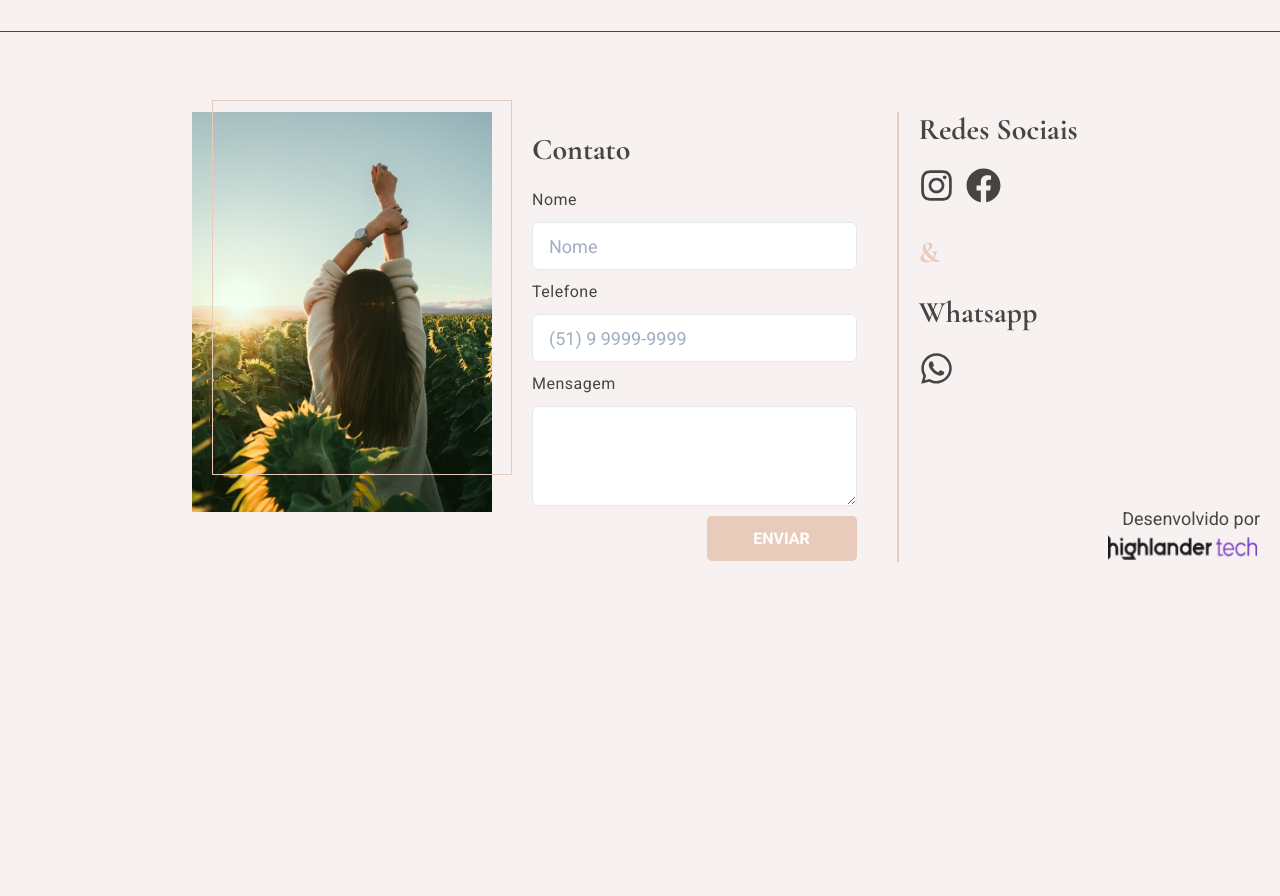
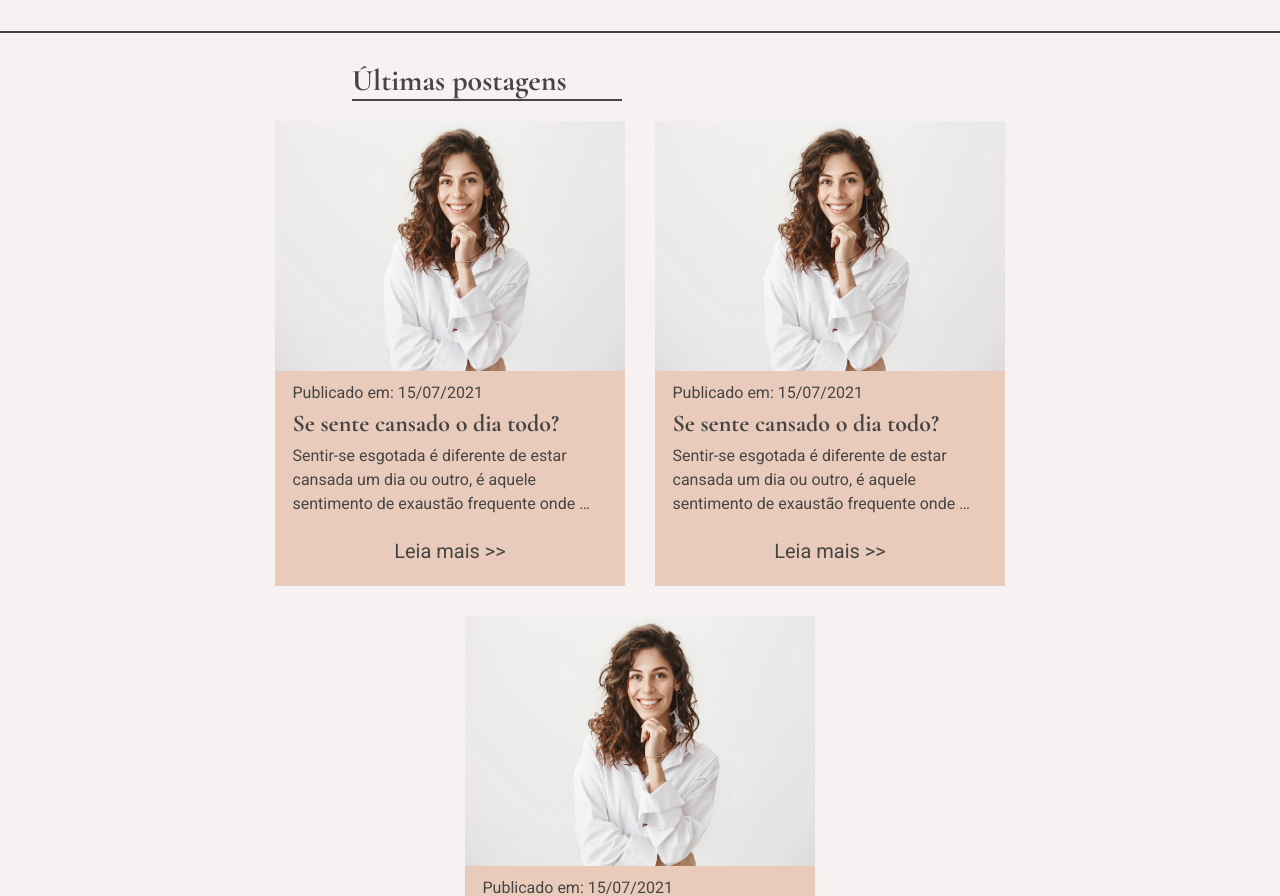
Before and after one commit to Highlander-Tech/Portfolio-Blog-Psicologa, a Next.js app: page / in a window 1280 px wide. Shown: the part 1904-2800 px from the top of the page. Before the commit the page ends 2506 px from the top, so only its background shows below. Built offline with nearby package versions, Linux system fonts and the light colour scheme.

Commit message:
feat: :sparkles: Finalização Home Page

```diff
--- a/src/components/Card.tsx
+++ /dev/null
@@ -1,75 +0,0 @@
-import { Box, Flex, Heading, Image, Link, Text } from '@chakra-ui/react'
-
-interface PropsCard {
-  title: string
-  content: string
-  banner: string
-  updateAt: string
-  id: string
-}
-
-export default function Card({ title, content, banner, updateAt, id }: PropsCard) {
-  return (
-    <Flex key={id} w="800px" h="250px" borderRadius="10px" border="1px solid #E9CBBB" pr="20px" mb="15px">
-      <Image w="350px" h="248px" src={banner} mr="15px" alt={title} />
-      <Box>
-        <Heading
-          as="h2"
-          color="#474544"
-          fontFamily="Roboto"
-          fontSize="24px"
-          fontWeight="bold"
-          lineHeight="28px"
-          mt="15px"
-        >
-          {title}
-        </Heading>
-        <Text
-          fontFamily="Roboto"
-          fontSize="18px"
-          fontWeight="normal"
-          lineHeight="21px"
-          fontStyle="normal"
-          color="black"
-          my="10px"
-        >
-          Postado em: {updateAt}
-        </Text>
-        <Text
-          noOfLines={6}
-          fontFamily="Roboto"
-          fontStyle="normal"
-          fontSize="14px"
-          fontWeight="normal"
-          lineHeight="16px"
-          color="#474544"
-          whiteSpace="pre-wrap"
-          minH="110px"
-        >
-          {content}
-        </Text>
-        <Flex justifyContent="flex-end" w="420px" h="150px">
-          <Link
-            href={`/blog/${id}`}
-            float="right"
-            mt="15px"
-            w="90px"
-            h="30px"
-            bgColor="#E9CBBB"
-            borderRadius="5px"
-            color="#F8F1F1"
-            fontFamily="Roboto"
-            fontStyle="normal"
-            fontWeight="normal"
-            fontSize="14px"
-            lineHeight="16px"
-            textAlign="center"
-            py="8px"
-          >
-            {'Leia mais >>'}
-          </Link>
-        </Flex>
-      </Box>
-    </Flex>
-  )
-}
--- a/src/components/Footer/Footer.tsx
+++ b/src/components/Footer/Footer.tsx
@@ -1,7 +1,5 @@
 import { Box, Flex, useBreakpointValue } from '@chakra-ui/react'
 import dynamic from 'next/dynamic'
-
-import { theme } from '../../styles'
 
 import { Form, PhotoProps, SocialMedia } from './'
 
@@ -15,8 +13,6 @@ const contato = {
   email: 'giovani.franz@gmail.com',
 }
 
-const brown = theme.colors.brown[700]
-
 export function Footer() {
   const isWideVersion = useBreakpointValue({
     lg: false,
@@ -24,7 +20,7 @@ export function Footer() {
   })
 
   return (
-    <Box as="footer" w="100%" borderTop={`1px solid ${brown}`} position="relative" py="40px">
+    <Box as="footer" w="100%" position="relative" py="40px">
       <Flex w={['95%', '70%']} mx="auto" pt="10" flexDir={['column-reverse', 'row']}>
         {isWideVersion && <Photo src="/footerImage.png" />}
         <Form />
--- /dev/null
+++ b/src/components/Home/Card.tsx
@@ -0,0 +1,31 @@
+import { Flex, Heading, Image, Link, Text, VStack } from '@chakra-ui/react'
+
+interface PropsCard {
+  title: string
+  content: string
+  banner: string
+  updateAt: string
+  id: string
+}
+
+export function Card({ title, content, banner, updateAt, id }: PropsCard) {
+  return (
+    <Flex w="350px" bgColor="beige.200" direction="column">
+      <Image h="250px" src={banner} alt={title} />
+      <VStack spacing={'5px'} alignItems="left" w="90%" mx="auto" mt="10px">
+        <Text fontSize="md" color="brown.700">
+          Publicado em: {updateAt}
+        </Text>
+        <Heading as="h3" color="brown.700" fontSize="2xl">
+          {title}
+        </Heading>
+        <Text noOfLines={3} fontSize="md" whiteSpace="pre-wrap" minH="50px">
+          {content}
+        </Text>
+      </VStack>
+      <Link href={`/blog/${id}`} fontSize="xl" mx="auto" my="20px">
+        {'Leia mais >>'}
+      </Link>
+    </Flex>
+  )
+}
--- a/src/components/AgendeButton.tsx
+++ b/src/components/Home/NavButton.tsx
@@ -1,12 +1,27 @@
+import type { ReactNode } from 'react'
 import { Box, Button, ButtonProps } from '@chakra-ui/react'
+import { useRouter } from 'next/router'
 
 interface Props extends ButtonProps {
   border: string
+  href?: string
+  children: ReactNode
 }
 
-function AgendeButton({ border, ...rest }: Props) {
+function NavButton({ border, href, children, ...rest }: Props) {
+  const router = useRouter()
+
+  function handleClick() {
+    if (href) {
+      router.push(href)
+    } else {
+      window.scrollTo({ top: 99999, behavior: 'smooth' })
+    }
+  }
+
   return (
     <Button
+      as="div"
       w="185px"
       h="185px"
       borderRadius="50%"
@@ -20,6 +35,8 @@ function AgendeButton({ border, ...rest }: Props) {
       {...rest}
     >
       <Box
+        as="a"
+        href={href}
         h="185px"
         w="185px"
         position="absolute"
@@ -28,12 +45,12 @@ function AgendeButton({ border, ...rest }: Props) {
         ml="15px"
         mt="15px"
         filter="drop-shadow(0px 4px 4px rgba(0, 0, 0, 0.25))"
-        onClick={() => window.scrollTo({ top: 99999, behavior: 'smooth' })}
+        onClick={handleClick}
       />
-      Agende
+      {children}
     </Button>
   )
 }
 
-export { AgendeButton }
-export type { Props as AgendeButtonProps }
+export { NavButton }
+export type { Props as NavButtonProps }
--- a/src/components/Home/index.ts
+++ b/src/components/Home/index.ts
@@ -1,3 +1,5 @@
 export * from './Photo'
 export * from './Title'
 export * from './Help'
+export * from './Card'
+export * from './NavButton'
--- a/src/components/index.ts
+++ b/src/components/index.ts
@@ -1,6 +1,4 @@
-export * from './Card'
 export * from './Footer'
 export * from './Header'
 export * from './Sobre'
 export * from './Button'
-export * from './AgendeButton'
--- a/src/containers/Home/Description.tsx
+++ b/src/containers/Home/Description.tsx
@@ -1,11 +1,11 @@
 import { Box, Text, useBreakpointValue } from '@chakra-ui/react'
 import dynamic from 'next/dynamic'
 
-import type { AgendeButtonProps } from '../../components'
+import type { NavButtonProps } from '../../components/Home'
 import { theme } from '../../styles'
 
-const AgendeButton = dynamic<AgendeButtonProps>(() =>
-  import('../../components/AgendeButton').then((module) => module.AgendeButton),
+const NavButton = dynamic<NavButtonProps>(() =>
+  import('../../components/Home/NavButton').then((module) => module.NavButton),
 )
 const beige = theme.colors.beige[100]
 
@@ -28,7 +28,11 @@ export function Description() {
         <br /> Atuo também com família e conflitos gerados desta, ajudando as famílias em um processo de
         conhecimento e restauração de laços ou de harmonia para os seus integrantes.
       </Text>
-      {isWideVersion && <AgendeButton border={`1px solid ${beige}`} ml="60%" mt="50px" />}
+      {isWideVersion && (
+        <NavButton border={`1px solid ${beige}`} ml="60%" mt="50px">
+          Agende
+        </NavButton>
+      )}
     </Box>
   )
 }
--- /dev/null
+++ b/src/containers/Home/Posts.tsx
@@ -0,0 +1,54 @@
+import { Box, Flex, Heading } from '@chakra-ui/react'
+
+import { Card, NavButton } from '../../components/Home'
+import { theme } from '../../styles'
+
+const brown = theme.colors.brown[700]
+
+export function Posts() {
+  return (
+    <Box as="section" w="full" borderY={`2px solid ${brown}`}>
+      <Box as="article" mx="auto" w={['95%', '75%']} py="30px">
+        <Box w="270px" ml={['0', '20%']} borderBottom={`2px solid ${brown}`}>
+          <Heading
+            as="h2"
+            fontFamily="Cormorant Garamond"
+            fontSize="3xl"
+            fontWeight="bold"
+            color="brown.700;"
+          >
+            Últimas postagens
+          </Heading>
+        </Box>
+        <Flex my="20px" gap="30px" flexWrap="wrap" justifyContent="center">
+          <Card
+            banner="/mock.png"
+            id="1"
+            updateAt="15/07/2021"
+            title="Se sente cansado o dia todo?"
+            content="Sentir-se esgotada é diferente de estar cansada um dia ou outro, é aquele sentimento de exaustão frequente onde você só gostaria de poder..."
+          />
+          <Card
+            banner="/mock.png"
+            id="1"
+            updateAt="15/07/2021"
+            title="Se sente cansado o dia todo?"
+            content="Sentir-se esgotada é diferente de estar cansada um dia ou outro, é aquele sentimento de exaustão frequente onde você só gostaria de poder..."
+          />
+          <Card
+            banner="/mock.png"
+            id="1"
+            updateAt="15/07/2021"
+            title="Se sente cansado o dia todo?"
+            content="Sentir-se esgotada é diferente de estar cansada um dia ou outro, é aquele sentimento de exaustão frequente onde você só gostaria de poder..."
+          />
+        </Flex>
+        <Flex align="center" direction="column">
+          <NavButton href="/blog" border={`1px solid ${brown}`}>
+            Acesse
+          </NavButton>
+        </Flex>
+      </Box>
+    </Box>
+  )
+}
--- a/src/containers/Home/Presentation.tsx
+++ b/src/containers/Home/Presentation.tsx
@@ -1,12 +1,11 @@
 import { Box, Flex, ListItem, Text, UnorderedList, useBreakpointValue, VStack } from '@chakra-ui/react'
 import dynamic from 'next/dynamic'
 
-import type { AgendeButtonProps } from '../../components'
-import { Photo, Title } from '../../components/Home'
+import { NavButtonProps, Photo, Title } from '../../components/Home'
 import { theme } from '../../styles'
 
-const AgendeButton = dynamic<AgendeButtonProps>(() =>
-  import('../../components/AgendeButton').then((module) => module.AgendeButton),
+const NavButton = dynamic<NavButtonProps>(() =>
+  import('../../components/Home/NavButton').then((module) => module.NavButton),
 )
 const brown = theme.colors.brown[700]
 
@@ -35,7 +34,7 @@ export function Presentation() {
             <ListItem>Avaliação Psicológica</ListItem>
           </UnorderedList>
           <Text fontSize="lg">CRP 07/29504</Text>
-          {isWideVersion && <AgendeButton border={`1px solid ${brown}`} />}
+          {isWideVersion && <NavButton border={`1px solid ${brown}`}>Agende</NavButton>}
         </VStack>
       </Box>
     </Flex>
--- a/src/containers/Home/index.ts
+++ b/src/containers/Home/index.ts
@@ -1,3 +1,4 @@
 export * from './Presentation'
 export * from './Description'
 export * from './PossoAjudar'
+export * from './Posts'
--- a/src/pages/index.tsx
+++ b/src/pages/index.tsx
@@ -1,4 +1,4 @@
-import { Description, PossoAjudar, Presentation } from '../containers/Home'
+import { Description, PossoAjudar, Posts, Presentation } from '../containers/Home'
 
 export default function Home() {
   return (
@@ -6,6 +6,7 @@ export default function Home() {
       <Presentation />
       <Description />
       <PossoAjudar />
+      <Posts />
     </>
   )
 }
```
